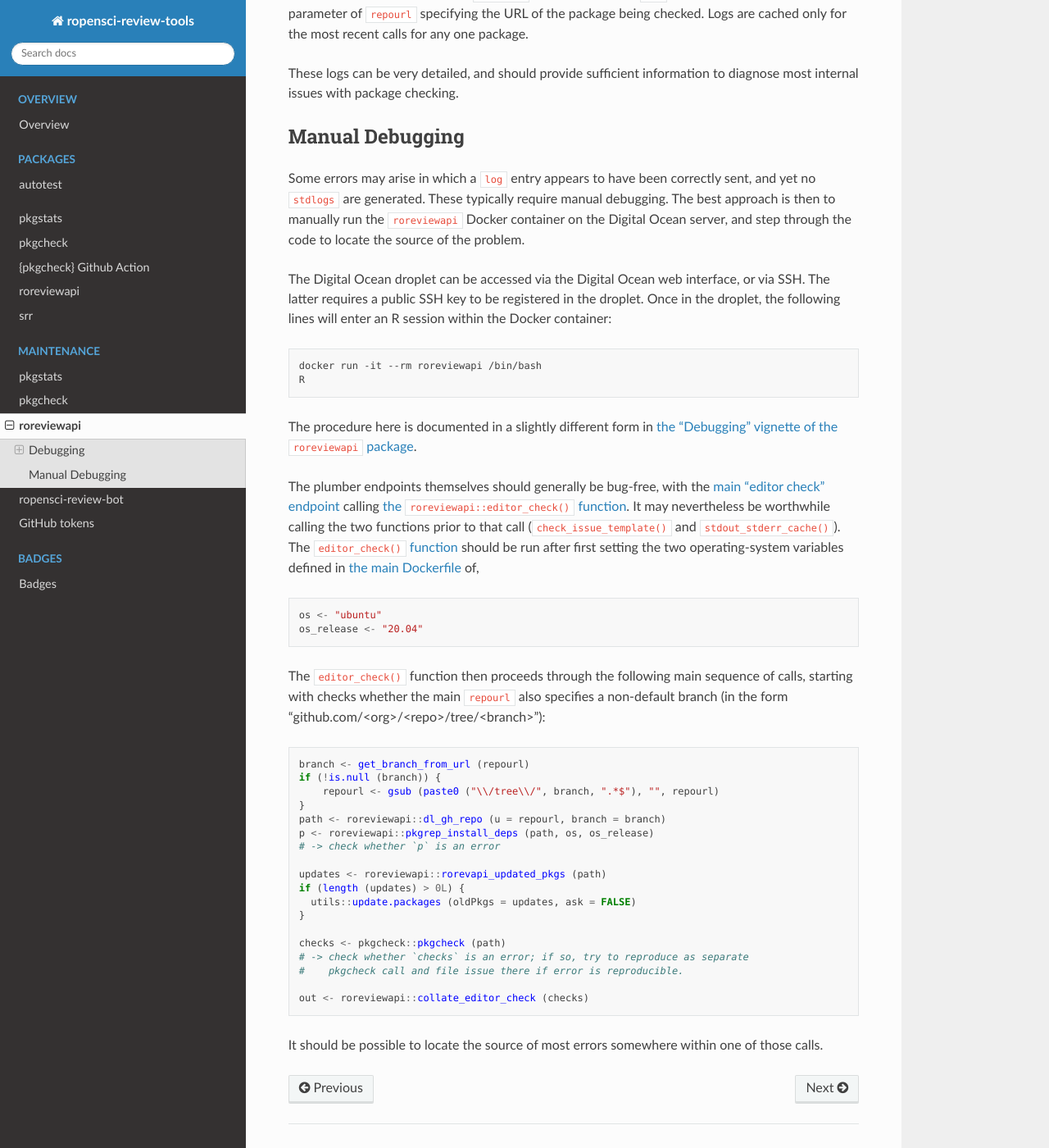
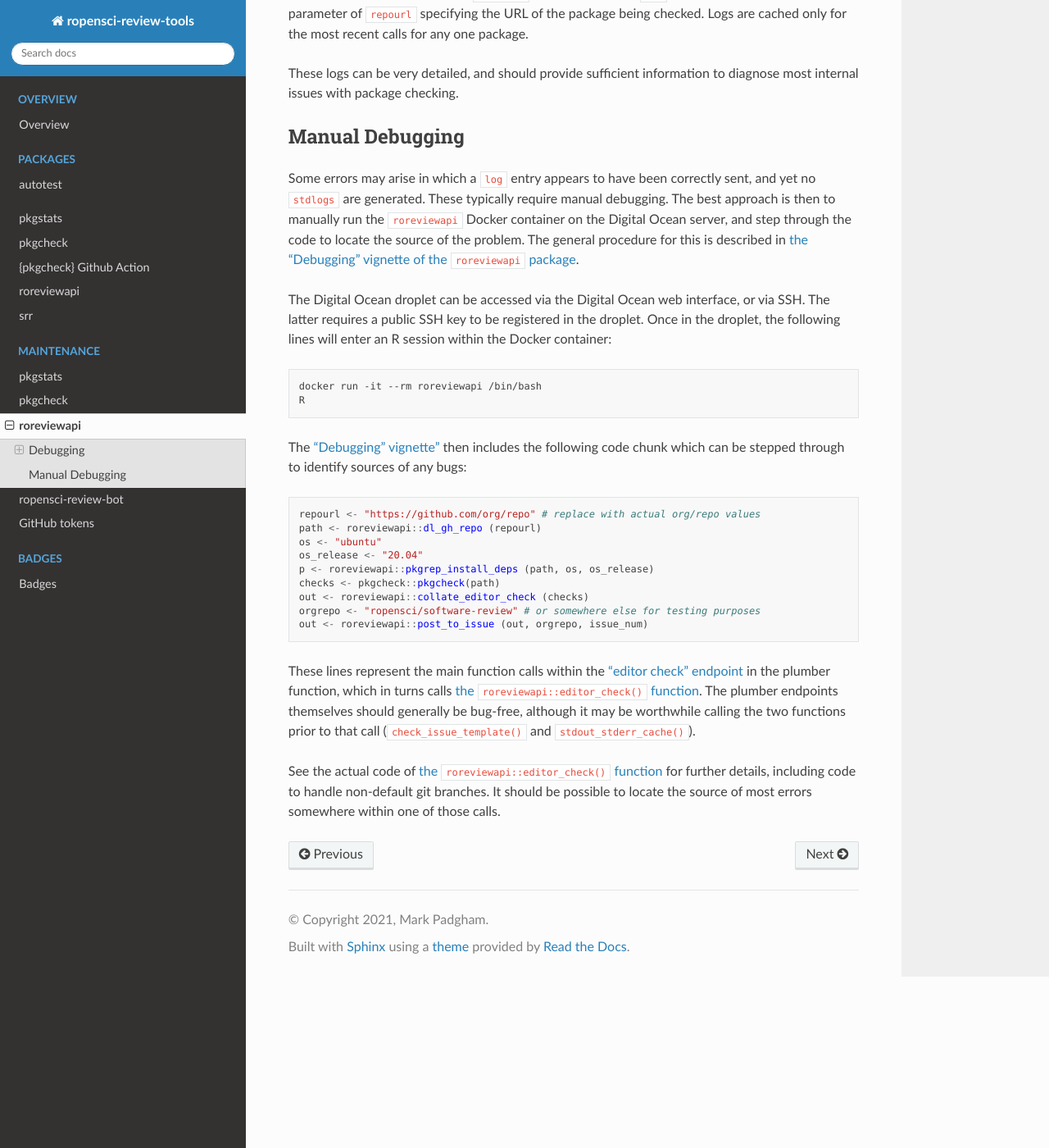
Before and after one commit to ropensci-review-tools/ropensci-review-tools, a Sphinx documentation site: the page built from docs/maintenance/roreviewapi.md, in a window 1280 px wide and 1400 px high, scrolled down 1249 px. Shown: the whole window at 82% size. Built offline with Sphinx 7.4.7 and the Read the Docs theme 2.0.0, drawn with Linux system fonts in a browser that asks for light colours; pages that are not in the unit, such as notebooks, are missing from menus.

Commit message:
improve maintenance/roreviewapi debugging description

````diff
--- a/docs/maintenance/roreviewapi.md
+++ b/docs/maintenance/roreviewapi.md
@@ -72,7 +72,9 @@ Some errors may arise in which a `log` entry appears to have been correctly
 sent, and yet no `stdlogs` are generated. These typically require manual
 debugging. The best approach is then to manually run the `roreviewapi` Docker
 container on the Digital Ocean server, and step through the code to locate the
-source of the problem.
+source of the problem. The general procedure for this is described in [the
+"Debugging" vignette of the `roreviewapi`
+package](https://ropensci-review-tools.readthedocs.io/en/latest/roreviewapi/vignettes/debugging.html#manually-running-checks).
 
 The Digital Ocean droplet can be accessed via the Digital Ocean web interface,
 or via SSH. The latter requires a public SSH key to be registered in the
@@ -84,52 +86,35 @@ docker run -it --rm roreviewapi /bin/bash
 R
 ```
 
-The procedure here is documented in a slightly different form in [the
-"Debugging" vignette of the `roreviewapi`
-package](https://ropensci-review-tools.readthedocs.io/en/latest/roreviewapi/vignettes/debugging.html#manually-running-checks).
-
-The plumber endpoints themselves should generally be bug-free, with the [main
-"editor check"
-endpoint](https://github.com/ropensci-review-tools/roreviewapi/blob/main/R/plumber.R)
-calling [the `roreviewapi::editor_check()`
-function](https://docs.ropensci.org/roreviewapi/reference/editor_check.html).
-It may nevertheless be worthwhile calling the two functions prior to that call
-(`check_issue_template()` and `stdout_stderr_cache()`). The [`editor_check()`
-function](https://github.com/ropensci-review-tools/roreviewapi/blob/main/R/editor-check.R)
-should be run after first setting the two operating-system variables defined in
-[the main
-Dockerfile](https://github.com/ropensci-review-tools/roreviewapi/blob/578f7ce7d6efb3d4b3893b73407835d2af8a2c38/Dockerfile#L25)
-of,
+The ["Debugging"
+vignette"](https://ropensci-review-tools.readthedocs.io/en/latest/roreviewapi/vignettes/debugging.html#manually-running-checks)
+then includes the following code chunk which can be stepped through to identify
+sources of any bugs:
 
 ``` r
+repourl <- "https://github.com/org/repo" # replace with actual org/repo values
+path <- roreviewapi::dl_gh_repo (repourl)
 os <- "ubuntu"
 os_release <- "20.04"
+p <- roreviewapi::pkgrep_install_deps (path, os, os_release)
+checks <- pkgcheck::pkgcheck(path)
+out <- roreviewapi::collate_editor_check (checks)
+orgrepo <- "ropensci/software-review" # or somewhere else for testing purposes
+out <- roreviewapi::post_to_issue (out, orgrepo, issue_num)
 ```
 
-The `editor_check()` function then proceeds through the following main sequence
-of calls, starting with checks whether the main `repourl` also specifies a
-non-default branch (in the form "github.com/\<org\>/\<repo\>/tree/\<branch\>"):
 
-``` r
-branch <- get_branch_from_url (repourl)
-if (!is.null (branch)) {
-    repourl <- gsub (paste0 ("\\/tree\\/", branch, ".*$"), "", repourl)
-}
-path <- roreviewapi::dl_gh_repo (u = repourl, branch = branch)
-p <- roreviewapi::pkgrep_install_deps (path, os, os_release)
-# -> check whether `p` is an error
+These lines represent the main function calls within the ["editor check"
+endpoint](https://github.com/ropensci-review-tools/roreviewapi/blob/main/R/plumber.R)
+in the plumber function, which in turns calls [the
+`roreviewapi::editor_check()`
+function](https://docs.ropensci.org/roreviewapi/reference/editor_check.html).
+The plumber endpoints themselves should generally be bug-free, although it may
+be worthwhile calling the two functions prior to that call
+(`check_issue_template()` and `stdout_stderr_cache()`).
 
-updates <- roreviewapi::rorevapi_updated_pkgs (path)
-if (length (updates) > 0L) {
-  utils::update.packages (oldPkgs = updates, ask = FALSE)
-}
-
-checks <- pkgcheck::pkgcheck (path)
-# -> check whether `checks` is an error; if so, try to reproduce as separate
-#    pkgcheck call and file issue there if error is reproducible.
-
-out <- roreviewapi::collate_editor_check (checks)
-```
-
-It should be possible to locate the source of most errors somewhere within one
-of those calls.
+See the actual code of [the `roreviewapi::editor_check()`
+function](https://docs.ropensci.org/roreviewapi/reference/editor_check.html)
+for further details, including code to handle non-default git branches. It
+should be possible to locate the source of most errors somewhere within one of
+those calls.
````
